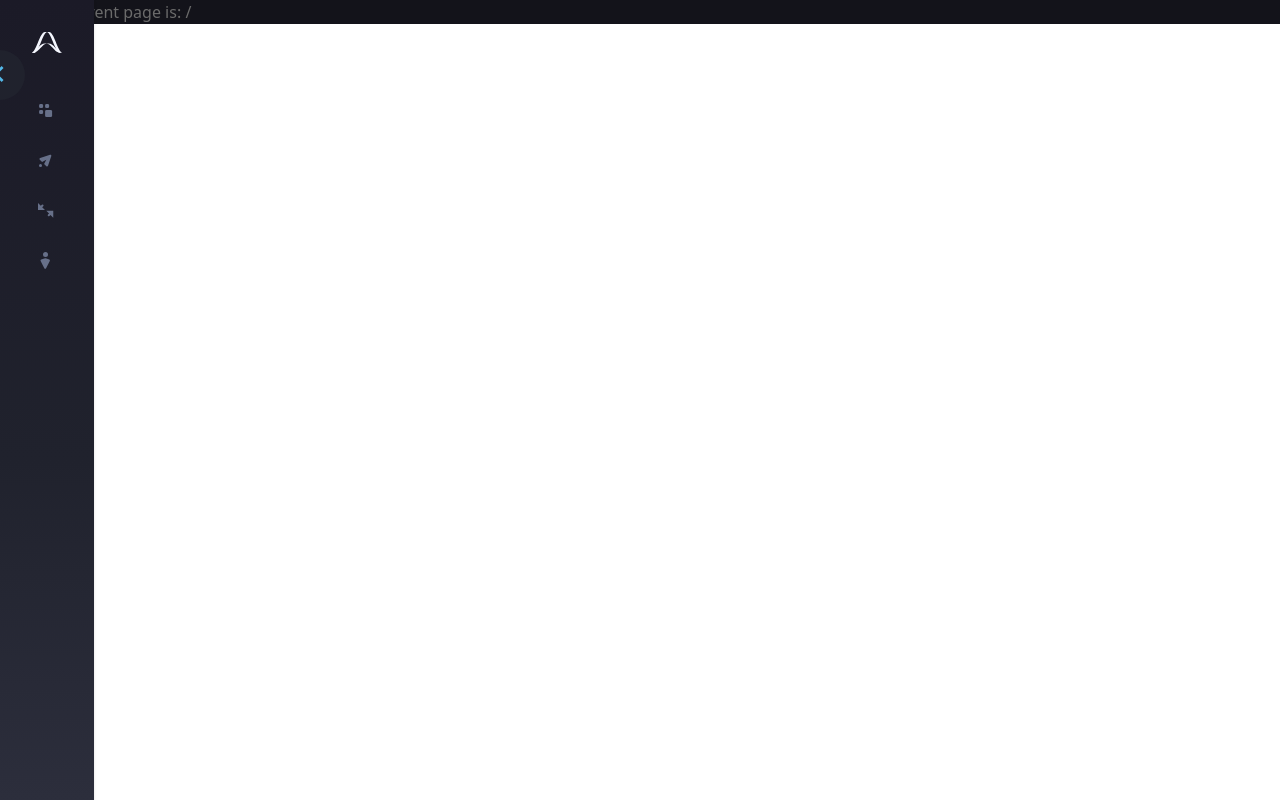
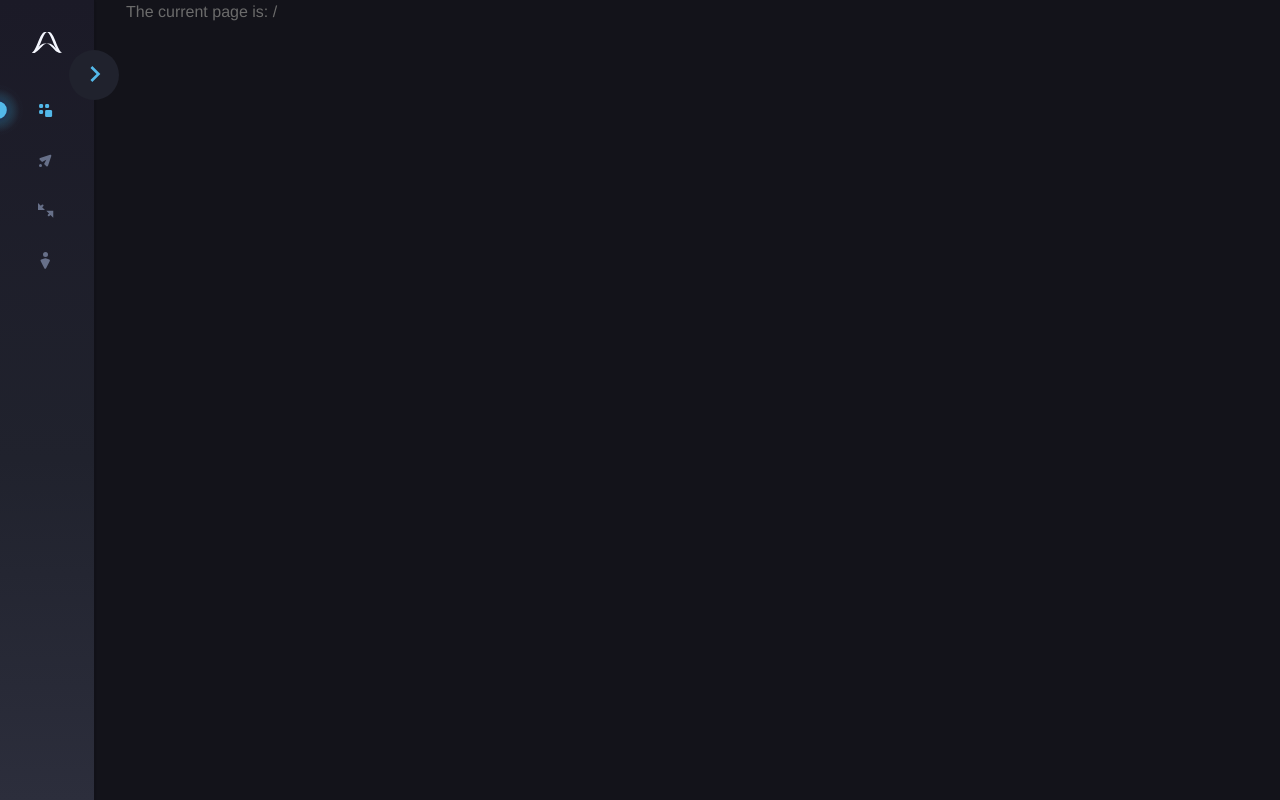
Before and after one commit to tdowdle-aicradle/svelte-base, a Svelte app: page / in a window 1280 px wide. Built offline with nearby package versions, Linux system fonts and the light colour scheme.

Commit message:
link updates

```diff
--- a/src/App.svelte
+++ b/src/App.svelte
@@ -10,8 +10,6 @@
 	import Dashboard from './routes/Dashboard.svelte';
 	import Event from './routes/Event.svelte';
 	import NotFound from './routes/NotFound.svelte';
-
-
 
 	const routes = {
 		// Exact path
@@ -61,6 +59,9 @@
 
 <style lang="scss">
     main {
+		font-family: Avenir, Helvetica, Arial, sans-serif;
+		-webkit-font-smoothing: antialiased;
+		-moz-osx-font-smoothing: grayscale;
 		.app-window {
 			@apply pl-8;
 			background: #13131A;
@@ -72,13 +73,14 @@
 
 <Tailwind />
 <main>
-	<div class="app__layout flex">
+	<div class="app__layout flex min-h-screen">
 		<div class="app__menu">
 			<SideBar
 				on:sideBarClose={toggleSideBar}
 				on:sideBarOpen={toggleSideBar}
 				isOpen="{sideBarOpen}"
-				rightHand="{true}"
+				pushContent="{true}"
+				rightHand="{false}"
 			>
 
 				<!-- Do we need two slots here? -->
--- a/src/components/MenuBar.svelte
+++ b/src/components/MenuBar.svelte
@@ -1,5 +1,8 @@
 <script lang="ts">
     import type { MenuBarItem } from '../types/menubar.type';
+
+    import {link} from 'svelte-spa-router'
+    import active from 'svelte-spa-router/active'
 
     export let menuItems:Array<MenuBarItem>;
     export let menuOpen:boolean;
@@ -36,7 +39,7 @@
                         }
                     }
                     .icon * {
-                        fill: $si-icon-active;
+                        filter: $si-filter-active;
                     }
                 }
             }
@@ -62,9 +65,10 @@
     <div class="menu-items flex-col">
         {#each menuItems as menuItem, index}
             <a
-                data-to="{menuItem.url}"
-                exact-active-class="active-link"
-                class="menu-item flex cursor-pointer"
+                href="{menuItem.url}"
+                use:link
+                use:active={{className: 'active-link'}}
+                class="menu-item active-link flex cursor-pointer"
             >
                 <div class="active-mark">
                     <img src="./assets/active-state-mark.svg" />
--- a/src/components/SideBar.svelte
+++ b/src/components/SideBar.svelte
@@ -5,8 +5,8 @@
 
     export let isOpen = false;
     export let rightHand = true;
+    export let pushContent = false;
     export let background = "linear-gradient(180deg, #1b1a27 0%, #20222d 57.44%, #2c2e3c 100%)";
-
 
     const dispatch = createEventDispatcher();
 
@@ -15,11 +15,15 @@
         background: background
     }
 
+    if (pushContent) {
+      styleObject.position = "relative";
+    }
+
     let customStyles = '';
 
     $: Object.entries(styleObject).forEach(([key, value]) => {
-		customStyles += `${key}: ${value};`
-	})
+		  customStyles += `${key}: ${value};`
+	  })
 
     function emitSideBarClose() {
 		dispatch('sideBarClose');
@@ -49,7 +53,7 @@
 {#if isOpen}
     <div
         style="{customStyles}"
-        class="side-bar h-full min-h-screen shadow"
+        class="side-bar h-full shadow"
         class:side-bar__right="{rightHand}"
         class:right-0="{rightHand}"
         class:side-bar__left="{!rightHand}"
@@ -68,7 +72,7 @@
 {:else}
     <div
         style="{customStyles}"
-        class="side-bar h-full min-h-screen shadow"
+        class="side-bar h-full shadow"
         class:side-bar__right="{rightHand}"
         class:right-0="{rightHand}"
         class:side-bar__right--closed="{rightHand}"
--- a/src/styles/main.scss
+++ b/src/styles/main.scss
@@ -15,3 +15,5 @@ $si-icon-background: #343440;
 $si-icon-gradient: #53B9EA;
 $si-show-detection-switch-active: #979797;
 $si-show-detection-switch-inactive: rgba(83, 185, 234, 0.7);
+
+$si-filter-active: brightness(0) saturate(100%) invert(67%) sepia(65%) saturate(813%) hue-rotate(169deg) brightness(95%) contrast(92%);
```
Lines whose indentation alone changed are shown as unchanged.
